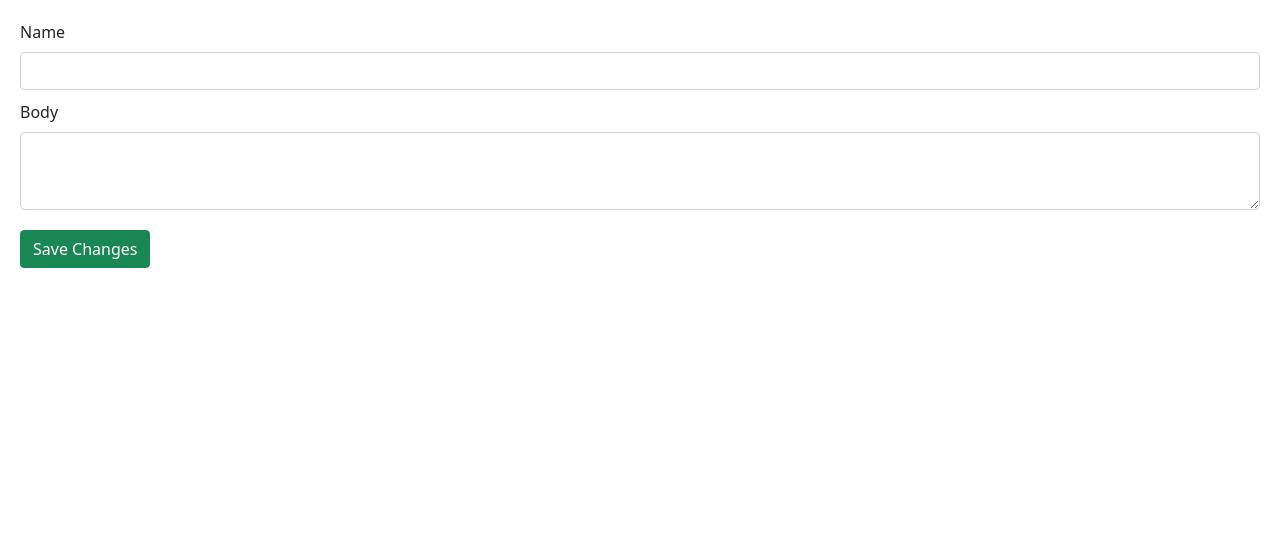
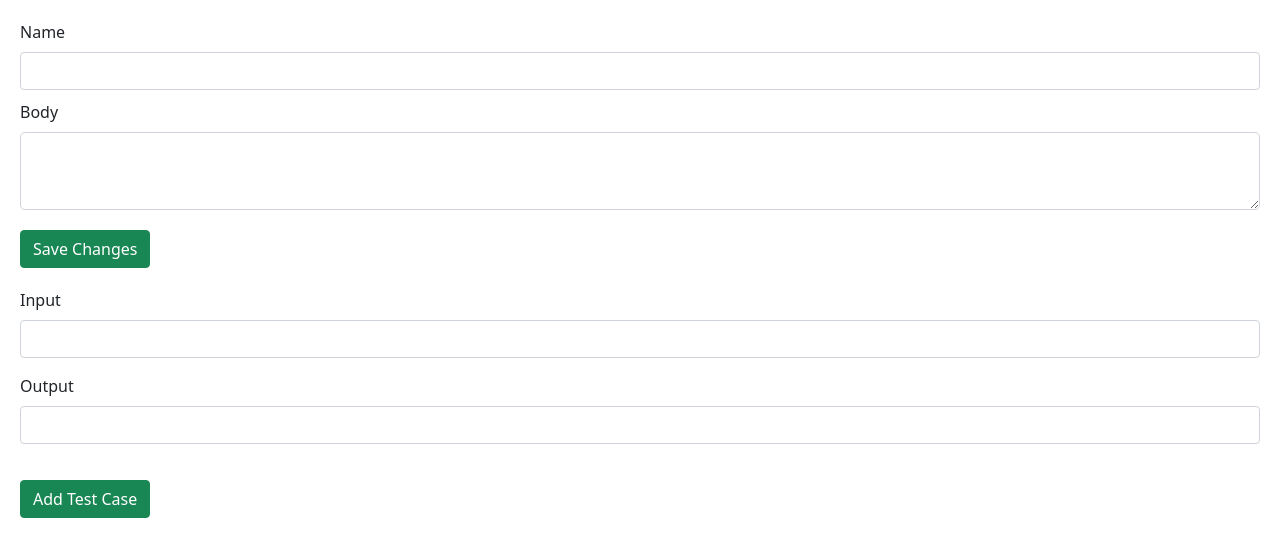
Before and after one commit to akshatdalton/Hackerforces, a React (Create React App) app in the folder frontend/: page /edit-problem/1 in a window 1280 px wide. Shown: the top 556 px of the page. Built offline with nearby package versions, Linux system fonts and the light colour scheme; no server answers.

Commit message:
admin: Add Create method to add new test cases.

```diff
--- a/frontend/src/components/EditPanel/editpanel.css
+++ b/frontend/src/components/EditPanel/editpanel.css
@@ -17,3 +17,8 @@
 .problem-status {
     padding-left: 40px;
 }
+
+.add-testcase {
+    margin-left: 20px;
+    margin-right: 20px;
+}
--- a/frontend/src/components/EditPanel/index.js
+++ b/frontend/src/components/EditPanel/index.js
@@ -8,17 +8,15 @@ import "./editpanel.css";
 
 const EditPanel = () => {
     const { id } = useParams();
-    const [problem, setProblem] = useState({
-        name: "",
-        body: "",
-        code: "",
-        testcases: [],
-    });
     const [name, setName] = useState("");
     const [body, setBody] = useState("");
-    const [testcases, setTestcases] = useState([{ input: "", output: "" }]);
+    const [testcases, setTestcases] = useState([
+        { input: "", output: "", id: "" },
+    ]);
     const [isProblemUpdated, setIsProblemUpdate] = useState(true);
     const [problemUpdateStatus, setProblemUpdateStatus] = useState("");
+    const [input, setInput] = useState("");
+    const [output, setOutput] = useState("");
 
     useEffect(() => {
         getProblem(id);
@@ -26,13 +24,18 @@ const EditPanel = () => {
     }, 9999);
 
     const getTestCases = async (id) => {
+        // TODO: Add update and delete operation for test cases.
         try {
             const res = await api.get("/api/problem/" + id + "/testcases");
             if (res.status === 200) {
-                const { input, output } = res.data;
+                const { input, output, test_case_ids } = res.data;
                 const test_cases = [];
                 for (let idx = 0; idx < input.length; ++idx) {
-                    test_cases.push({ input: input[idx], output: output[idx] });
+                    test_cases.push({
+                        input: input[idx],
+                        output: output[idx],
+                        id: test_case_ids[idx],
+                    });
                 }
                 setTestcases([...test_cases]);
             } else {
@@ -51,7 +54,6 @@ const EditPanel = () => {
             const res = await api.get("/api/problem/" + id);
             if (res.status === 200) {
                 const { name, body, code, testcases } = res.data;
-                setProblem({ name, body, code, testcases });
                 setName(name);
                 setBody(body);
             } else {
@@ -65,7 +67,7 @@ const EditPanel = () => {
         }
     };
 
-    const handleSubmit = async (e) => {
+    const handleProblemSubmit = async (e) => {
         e.preventDefault();
         setIsProblemUpdate(false);
         try {
@@ -87,10 +89,28 @@ const EditPanel = () => {
         setIsProblemUpdate(true);
     };
 
+    const handleTestCaseSubmit = async (e) => {
+        e.preventDefault();
+        try {
+            const res = await api.post("/api/problem/" + id + "/testcases", {
+                input,
+                output,
+            });
+            if (res.status === 200) {
+                setInput("");
+                setOutput("");
+            } else {
+                console.error(`Error: ${res.status}`);
+            }
+        } catch (err) {
+            console.error(`Error: ${err}`);
+        }
+    };
+
     return (
         <>
             <div className="edit-problem">
-                <Form onSubmit={handleSubmit}>
+                <Form onSubmit={handleProblemSubmit}>
                     <FormGroup>
                         <Label for="name">Name</Label>{" "}
                         <Input
@@ -131,6 +151,33 @@ const EditPanel = () => {
             ) : (
                 <></>
             )}
+            <div className="add-testcase">
+                <Form onSubmit={handleTestCaseSubmit} inline>
+                    <FormGroup>
+                        <Label for="input">Input</Label>
+                        <Input
+                            name="input"
+                            value={input}
+                            id="input"
+                            type="text"
+                            onChange={(e) => setInput(e.target.value)}
+                        />
+                    </FormGroup>{" "}
+                    <FormGroup>
+                        <Label for="output">Output</Label>{" "}
+                        <Input
+                            name="output"
+                            value={output}
+                            id="output"
+                            type="text"
+                            onChange={(e) => setOutput(e.target.value)}
+                        />
+                    </FormGroup>{" "}
+                    <Button className="save-btn" color="success" type="submit">
+                        Add Test Case
+                    </Button>
+                </Form>
+            </div>
         </>
     );
 };
```
Also changed, not shown: 2 other files (tests, documents, lock files or other folders).
